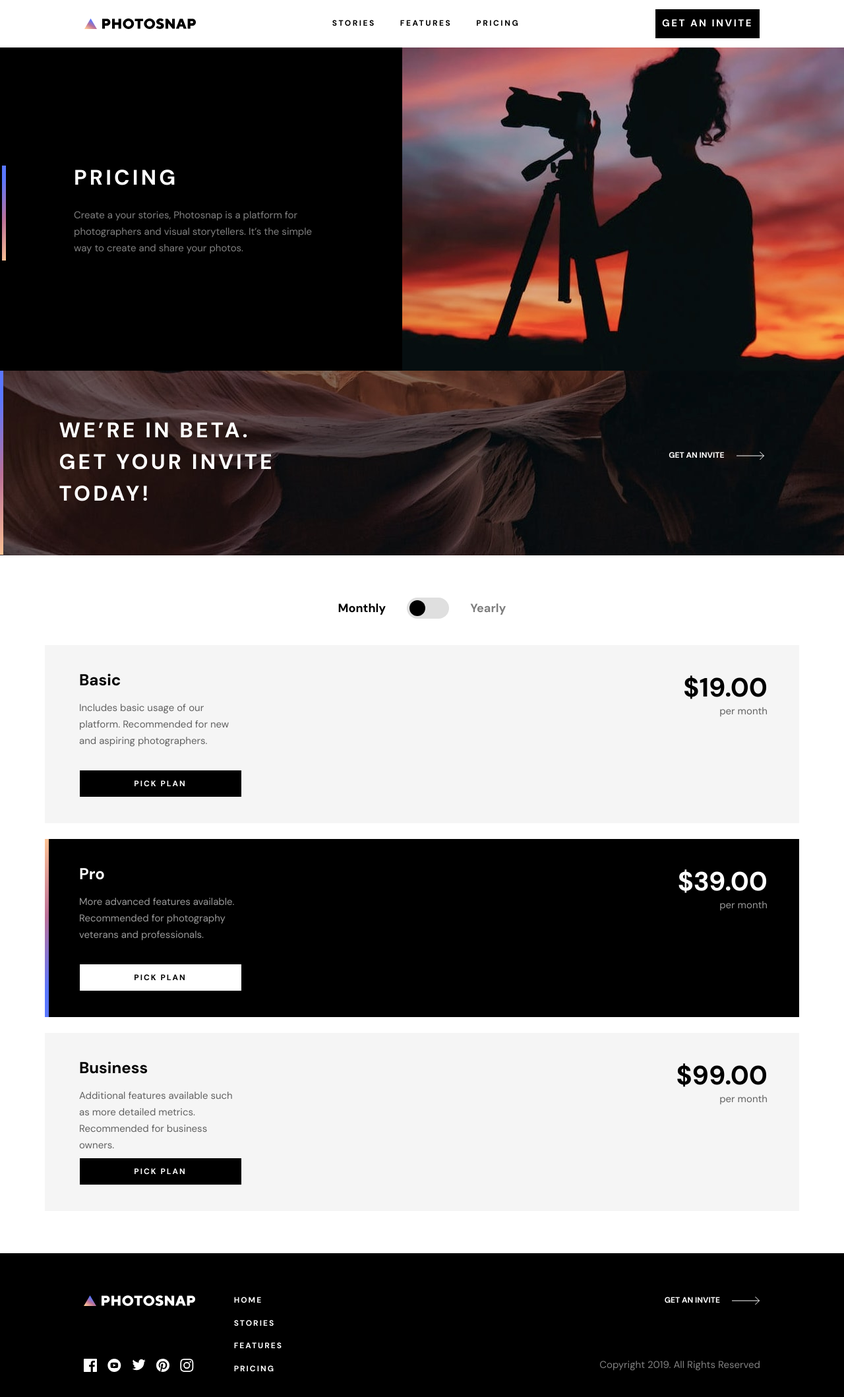
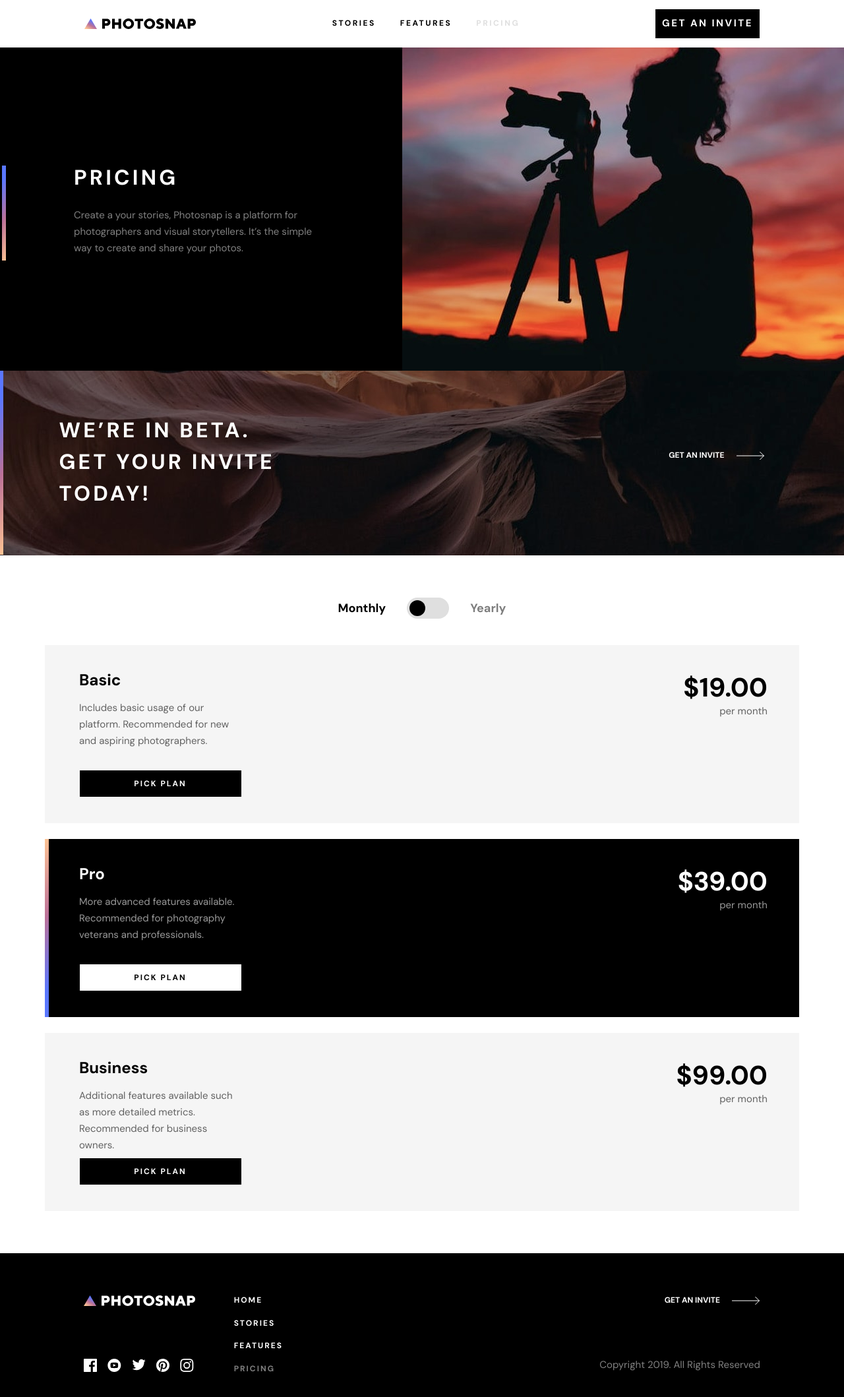
Before and after one commit to mrvicthor/photosnap-multi-page-website, a React (Vite) app: page /pricing in a window 1280 px wide. Shown: the top 2118 px of the page at 66% size. Built offline with nearby package versions, Linux system fonts and the light colour scheme.

Commit message:
added active class to nav link

```diff
--- a/src/components/header/index.jsx
+++ b/src/components/header/index.jsx
@@ -30,21 +30,33 @@ const Header = () => {
           <NavLink
             onClick={() => setShowMenu(false)}
             to="/stories"
-            className="font-bold text-[0.9375rem] leading-[19.53px] text-[#000000] tracking-[2.5px] uppercase hover:text-[#dfdfdf] md:text-[0.75rem]"
+            className={({ isActive }) =>
+              isActive
+                ? "text-[#dfdfdf] font-bold text-[0.9375rem] leading-[19.53px] tracking-[2.5px] uppercase hover:text-[#dfdfdf] md:text-[0.75rem]"
+                : "font-bold text-[0.9375rem] leading-[19.53px] text-[#000000] tracking-[2.5px] uppercase hover:text-[#dfdfdf] md:text-[0.75rem]"
+            }
           >
             stories
           </NavLink>
           <NavLink
             onClick={() => setShowMenu(false)}
             to="/features"
-            className="font-bold text-[0.9375rem] leading-[19.53px] text-[#000000] tracking-[2.5px] uppercase hover:text-[#dfdfdf] md:text-[0.75rem]"
+            className={({ isActive }) =>
+              isActive
+                ? "text-[#dfdfdf] font-bold text-[0.9375rem] leading-[19.53px] tracking-[2.5px] uppercase hover:text-[#dfdfdf] md:text-[0.75rem]"
+                : "font-bold text-[0.9375rem] leading-[19.53px] text-[#000000] tracking-[2.5px] uppercase hover:text-[#dfdfdf] md:text-[0.75rem]"
+            }
           >
             features
           </NavLink>
           <NavLink
             onClick={() => setShowMenu(false)}
             to="/pricing"
-            className="font-bold text-[0.9375rem] leading-[19.53px] text-[#000000] tracking-[2.5px] uppercase hover:text-[#dfdfdf] md:text-[0.75rem]"
+            className={({ isActive }) =>
+              isActive
+                ? "text-[#dfdfdf] font-bold text-[0.9375rem] leading-[19.53px] tracking-[2.5px] uppercase hover:text-[#dfdfdf] md:text-[0.75rem]"
+                : "font-bold text-[0.9375rem] leading-[19.53px] text-[#000000] tracking-[2.5px] uppercase hover:text-[#dfdfdf] md:text-[0.75rem]"
+            }
           >
             pricing
           </NavLink>
--- a/src/components/layout/index.jsx
+++ b/src/components/layout/index.jsx
@@ -1,6 +1,6 @@
 import { Header } from "../index";
 import LinkButton from "../common/linkbutton";
-import { Link } from "react-router-dom";
+import { NavLink, Link } from "react-router-dom";
 
 const Layout = ({ children }) => {
   return (
@@ -139,30 +139,46 @@ const Layout = ({ children }) => {
               </a>
             </div>
             <div className="mt-[3.0625rem] flex flex-col items-center gap-y-[1.1875rem] md:flex-row md:gap-x-[1.625rem] md:row-start-2 md:col-start-1 md:col-end-2 md:mt-0  lg:row-start-1 lg:row-end-4 lg:w-full lg:col-start-2 lg:flex-col lg:gap-y-[1.1875rem] lg:items-start lg:col-end-6">
-              <Link
+              <NavLink
                 to="/"
-                className="block  font-bold text-[0.75rem] leading-[15.62px] tracking-[2px] uppercase cursor-pointer hover:text-[#dfdfdf]"
+                className={({ isActive }) =>
+                  isActive
+                    ? "opacity-50 block  font-bold text-[0.75rem] leading-[15.62px] tracking-[2px] uppercase cursor-pointer hover:text-[#dfdfdf]"
+                    : "block  font-bold text-[0.75rem] leading-[15.62px] tracking-[2px] uppercase cursor-pointer hover:text-[#dfdfdf]"
+                }
               >
                 home
-              </Link>
-              <Link
+              </NavLink>
+              <NavLink
                 to="/stories"
-                className="block font-bold text-[0.75rem] leading-[15.62px] tracking-[2px] uppercase cursor-pointer hover:text-[#dfdfdf]"
+                className={({ isActive }) =>
+                  isActive
+                    ? "opacity-50 block  font-bold text-[0.75rem] leading-[15.62px] tracking-[2px] uppercase cursor-pointer hover:text-[#dfdfdf]"
+                    : "block  font-bold text-[0.75rem] leading-[15.62px] tracking-[2px] uppercase cursor-pointer hover:text-[#dfdfdf]"
+                }
               >
                 stories
-              </Link>
-              <Link
+              </NavLink>
+              <NavLink
                 to="/features"
-                className="block font-bold text-[0.75rem] leading-[15.62px] tracking-[2px] uppercase cursor-pointer hover:text-[#dfdfdf]"
+                className={({ isActive }) =>
+                  isActive
+                    ? "opacity-50 block  font-bold text-[0.75rem] leading-[15.62px] tracking-[2px] uppercase cursor-pointer hover:text-[#dfdfdf]"
+                    : "block  font-bold text-[0.75rem] leading-[15.62px] tracking-[2px] uppercase cursor-pointer hover:text-[#dfdfdf]"
+                }
               >
                 features
-              </Link>
-              <Link
+              </NavLink>
+              <NavLink
                 to="/pricing"
-                className="block font-bold text-[0.75rem] leading-[15.62px] tracking-[2px] uppercase cursor-pointer hover:text-[#dfdfdf]"
+                className={({ isActive }) =>
+                  isActive
+                    ? "opacity-50 block  font-bold text-[0.75rem] leading-[15.62px] tracking-[2px] uppercase cursor-pointer hover:text-[#dfdfdf]"
+                    : "block  font-bold text-[0.75rem] leading-[15.62px] tracking-[2px] uppercase cursor-pointer hover:text-[#dfdfdf]"
+                }
               >
                 pricing
-              </Link>
+              </NavLink>
             </div>
 
             <LinkButton
```
